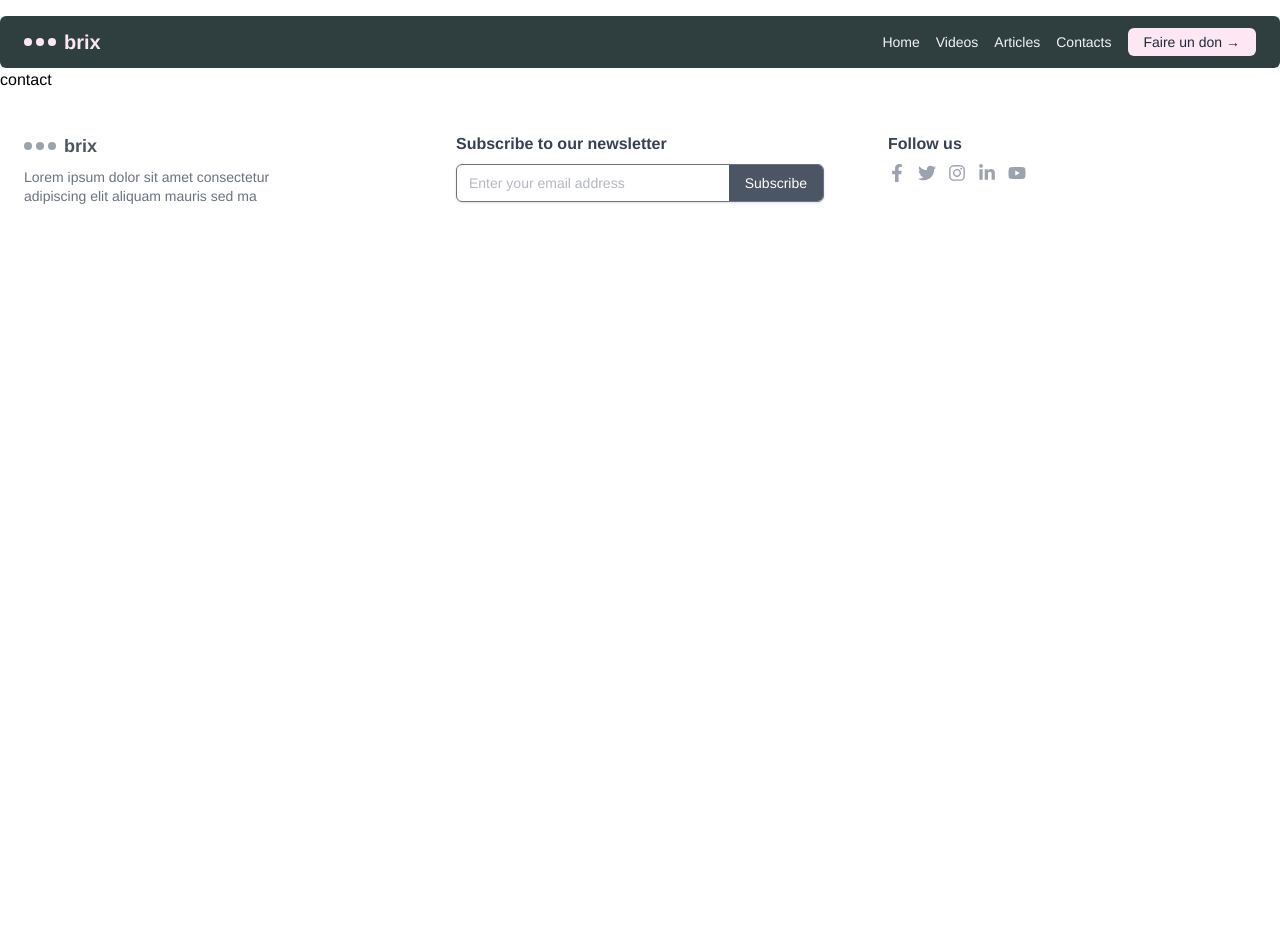
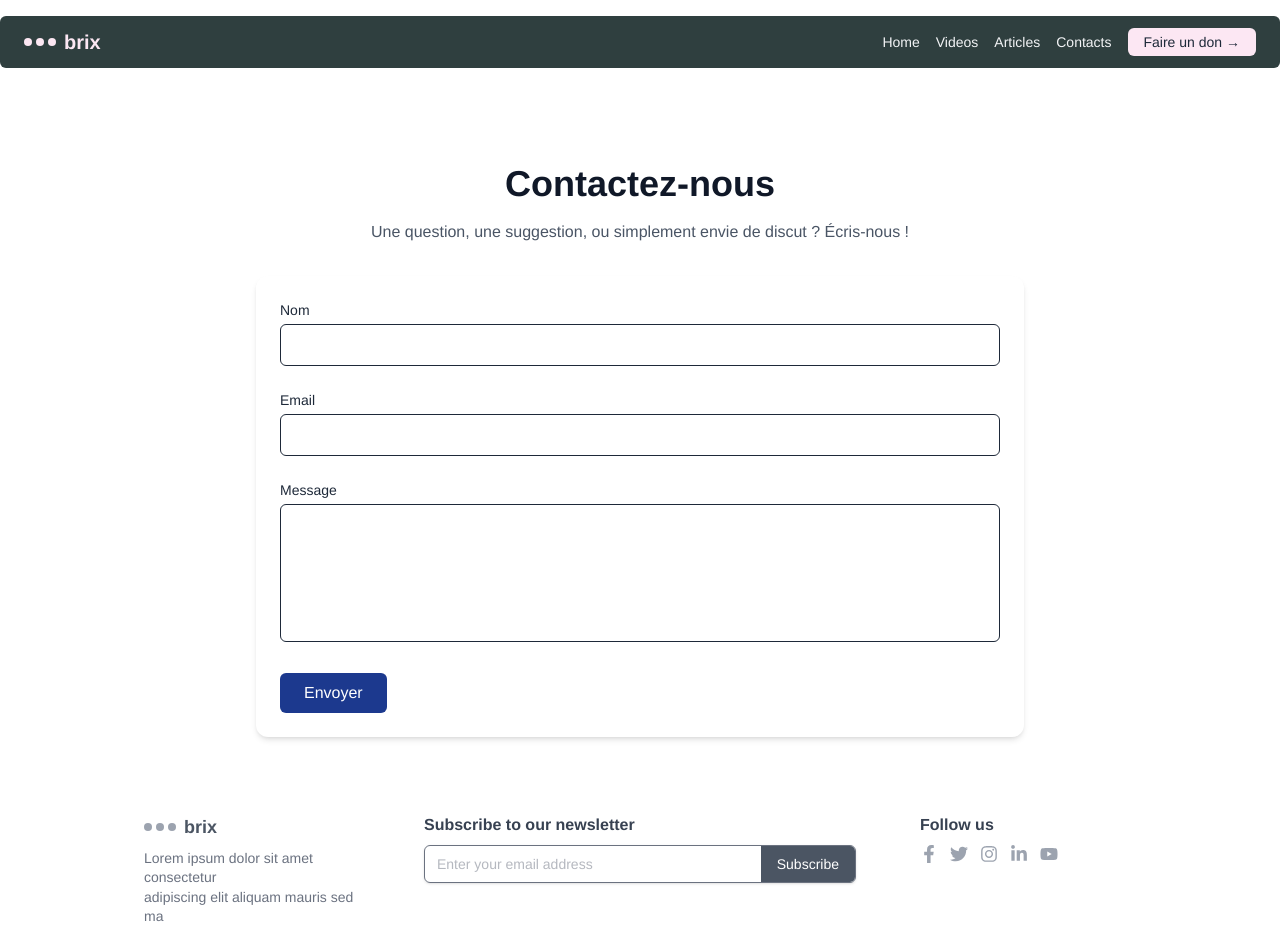
Before and after one commit to phanuel19/laura-blog-frontend, a React (Vite) app: page /contact in a window 1280 px wide. Before the commit the page ends 800 px from the top, so only its background shows below. Built offline with nearby package versions, Linux system fonts and the light colour scheme.

Commit message:
donation and contact page

```diff
--- a/src/components/global/Footer.jsx
+++ b/src/components/global/Footer.jsx
@@ -9,8 +9,8 @@ import {
 
 function Footer() {
   return (
-    <footer className="bg-white text-[#6B7280] py-10 px-6 ">
-      <div className="max-w-7xl mx-auto flex flex-col md:flex-row justify-between items-center md:items-start space-y-8 md:space-y-0 md:space-x-16">
+    <footer className=" text-[#6B7280]  sm:px-6 py-3 mx-30 ">
+      <div className="max-w-7xl width-full flex md:flex-row justify-betweenitems-center md:items-start space-y-8 md:space-y-0 md:space-x-16">
         <div className="flex-1 text-center md:text-left">
           <div className="flex items-center justify-center md:justify-start space-x-2 mb-2">
             <div className="flex space-x-1">
@@ -26,7 +26,7 @@ function Footer() {
           </p>
         </div>
 
-        <div className="flex-1 max-w-md text-center md:text-left">
+        <div className="flex-2 text-center md:text-left ">
           <h4 className="font-semibold text-[#374151] mb-2">
             Subscribe to our newsletter
           </h4>
@@ -45,7 +45,7 @@ function Footer() {
           </form>
         </div>
 
-        <div className="flex-1 text-center md:text-left">
+        <div className="flex-1 text-center md:text-left  ">
           <h4 className="font-semibold text-[#374151] mb-2">Follow us</h4>
           <div className="flex justify-center md:justify-start space-x-3 text-[#9CA3AF] text-lg">
             <FaFacebookF className="hover:text-[#4B5563] cursor-pointer" />
--- a/src/index.css
+++ b/src/index.css
@@ -20,3 +20,9 @@
   -ms-overflow-style: none;
   scrollbar-width: none;
 }
+body{
+  margin:0;
+  padding:0;
+  box-sizing:border-box;
+
+}
--- a/src/pages/Articles/Articles.jsx
+++ b/src/pages/Articles/Articles.jsx
@@ -46,7 +46,7 @@ export default function Articles() {
   if (!currentArticle) return null;
 
   return (
-    <div className="px-4 sm:px-6 lg:px-24 py-10 space-y-24 text-gray-800 pt-20">
+    <div className="sm:px-6 lg:px-24 py-10 space-y-24 mx-6 text-gray-800 pt-20">
       {selectedArticle ? (
         <ArticleView
           article={selectedArticle}
--- a/src/pages/Contact/Contact.jsx
+++ b/src/pages/Contact/Contact.jsx
@@ -1,7 +1,102 @@
-import React from "react";
+import React, { useState } from "react";
 
-function Contact() {
-  return <div>contact</div>;
+export default function Contact() {
+  const [formData, setFormData] = useState({
+    nom: "",
+    email: "",
+    message: "",
+  });
+
+  const [submitted, setSubmitted] = useState(false);
+
+  const handleChange = (e) => {
+    const { name, value } = e.target;
+    setFormData((prev) => ({ ...prev, [name]: value }));
+  };
+
+  const handleSubmit = (e) => {
+    e.preventDefault();
+    // Ici, tu peux intégrer ton système d'envoi (API, email, etc.)
+    console.log("Données envoyées :", formData);
+    setSubmitted(true);
+    setFormData({ nom: "", email: "", message: "" });
+  };
+
+  return (
+    <main className="pt-24 pb-16 px-4 sm:px-8 md:px-20 lg:px-40 text-gray-800">
+      <section className="max-w-3xl mx-auto space-y-8">
+        <div className="text-center space-y-4">
+          <h1 className="text-3xl sm:text-4xl font-bold text-gray-900">
+            Contactez-nous
+          </h1>
+          <p className="text-gray-600">
+            Une question, une suggestion, ou simplement envie de discut ? Écris-nous !
+          </p>
+        </div>
+
+        {submitted && (
+          <div className="bg-green-100 border border-green-300 text-green-700 p-4 rounded-md text-sm">
+            Merci pour votre message ! Nous vous répondrons dès que possible.
+          </div>
+        )}
+
+        <form
+          onSubmit={handleSubmit}
+          className="space-y-6 bg-white shadow-md rounded-xl p-6"
+        >
+          <div>
+            <label className="block text-sm font-medium mb-1" htmlFor="nom">
+              Nom
+            </label>
+            <input
+              id="nom"
+              name="nom"
+              type="text"
+              value={formData.nom}
+              onChange={handleChange}
+              required
+              className="w-full px-4 py-2 border rounded-md focus:outline-none focus:ring-2 focus:ring-blue-500"
+            />
+          </div>
+
+          <div>
+            <label className="block text-sm font-medium mb-1" htmlFor="email">
+              Email
+            </label>
+            <input
+              id="email"
+              name="email"
+              type="email"
+              value={formData.email}
+              onChange={handleChange}
+              required
+              className="w-full px-4 py-2 border rounded-md focus:outline-none focus:ring-2 focus:ring-blue-500"
+            />
+          </div>
+
+          <div>
+            <label className="block text-sm font-medium mb-1" htmlFor="message">
+              Message
+            </label>
+            <textarea
+              id="message"
+              name="message"
+              rows="5"
+              value={formData.message}
+              onChange={handleChange}
+              required
+              className="w-full px-4 py-2 border rounded-md focus:outline-none focus:ring-2 focus:ring-blue-500 resize-none"
+            ></textarea>
+          </div>
+
+          <button
+            type="submit"
+            className="px-6 py-2 bg-blue-900 text-white rounded-md hover:bg-blue-800"
+          >
+            Envoyer
+          </button>
+        </form>
+      </section>
+    </main>
+  );
 }
-
-export default Contact;
--- a/src/pages/Donation/Donation.jsx
+++ b/src/pages/Donation/Donation.jsx
@@ -1,7 +1,118 @@
-import React from "react";
+import React, { useState } from "react";
 
-function Dontation() {
-  return <div>Dontation</div>;
+export default function Donation() {
+  const [formData, setFormData] = useState({
+    nom: "",
+    email: "",
+    montant: "",
+    message: "",
+  });
+
+  const [submitted, setSubmitted] = useState(false);
+
+  const handleChange = (e) => {
+    const { name, value } = e.target;
+    setFormData((prev) => ({ ...prev, [name]: value }));
+  };
+
+  const handleSubmit = (e) => {
+    e.preventDefault();
+    // Ici tu peux connecter à ton API de paiement ou service de traitement des dons
+    console.log("Données de don :", formData);
+    setSubmitted(true);
+    setFormData({ nom: "", email: "", montant: "", message: "" });
+  };
+
+  return (
+    <main className="pt-24 pb-16 px-4 sm:px-8 md:px-20 lg:px-40 text-gray-800">
+      <section className="max-w-3xl mx-auto space-y-8">
+        <div className="text-center space-y-4">
+          <h1 className="text-3xl sm:text-4xl font-bold text-gray-900">
+            Faire un Don
+          </h1>
+          <p className="text-gray-600">
+            Votre contribution nous aide à continuer notre mission. Merci pour votre générosité !
+          </p>
+        </div>
+
+        {submitted && (
+          <div className="bg-green-100 border border-green-300 text-green-700 p-4 rounded-md text-sm">
+            Merci pour votre don ! 🙏
+          </div>
+        )}
+
+        <form
+          onSubmit={handleSubmit}
+          className="space-y-6 bg-white shadow-md rounded-xl p-6"
+        >
+          <div>
+            <label htmlFor="nom" className="block text-sm font-medium mb-1">
+              Nom
+            </label>
+            <input
+              type="text"
+              name="nom"
+              id="nom"
+              value={formData.nom}
+              onChange={handleChange}
+              required
+              className="w-full px-4 py-2 border rounded-md focus:outline-none focus:ring-2 focus:ring-blue-500"
+            />
+          </div>
+
+          <div>
+            <label htmlFor="email" className="block text-sm font-medium mb-1">
+              Email
+            </label>
+            <input
+              type="email"
+              name="email"
+              id="email"
+              value={formData.email}
+              onChange={handleChange}
+              required
+              className="w-full px-4 py-2 border rounded-md focus:outline-none focus:ring-2 focus:ring-blue-500"
+            />
+          </div>
+
+          <div>
+            <label htmlFor="montant" className="block text-sm font-medium mb-1">
+              Montant (€ / CFA / $)
+            </label>
+            <input
+              type="number"
+              name="montant"
+              id="montant"
+              value={formData.montant}
+              onChange={handleChange}
+              required
+              min="1"
+              className="w-full px-4 py-2 border rounded-md focus:outline-none focus:ring-2 focus:ring-blue-500"
+            />
+          </div>
+
+          <div>
+            <label htmlFor="message" className="block text-sm font-medium mb-1">
+              Message (optionnel)
+            </label>
+            <textarea
+              name="message"
+              id="message"
+              rows="4"
+              value={formData.message}
+              onChange={handleChange}
+              className="w-full px-4 py-2 border rounded-md focus:outline-none focus:ring-2 focus:ring-blue-500 resize-none"
+            ></textarea>
+          </div>
+
+          <button
+            type="submit"
+            className="w-full sm:w-auto px-6 py-2 bg-blue-900 text-white rounded-md hover:bg-blue-800"
+          >
+            Faire un Don
+          </button>
+        </form>
+      </section>
+    </main>
+  );
 }
-
-export default Dontation;
--- a/src/pages/Videos/Videos.jsx
+++ b/src/pages/Videos/Videos.jsx
@@ -38,7 +38,7 @@ export default function Videos() {
   };
 
   return (
-    <div className="px-4 sm:px-6 lg:px-24 py-10 pt-24 text-gray-800 space-y-10">
+    <div className="sm:px-6 lg:px-24 py-10 space-y-24 mx-6 text-gray-800 pt-20">
       {selectedVideo ? (
         <VideoView
           video={selectedVideo}
```
